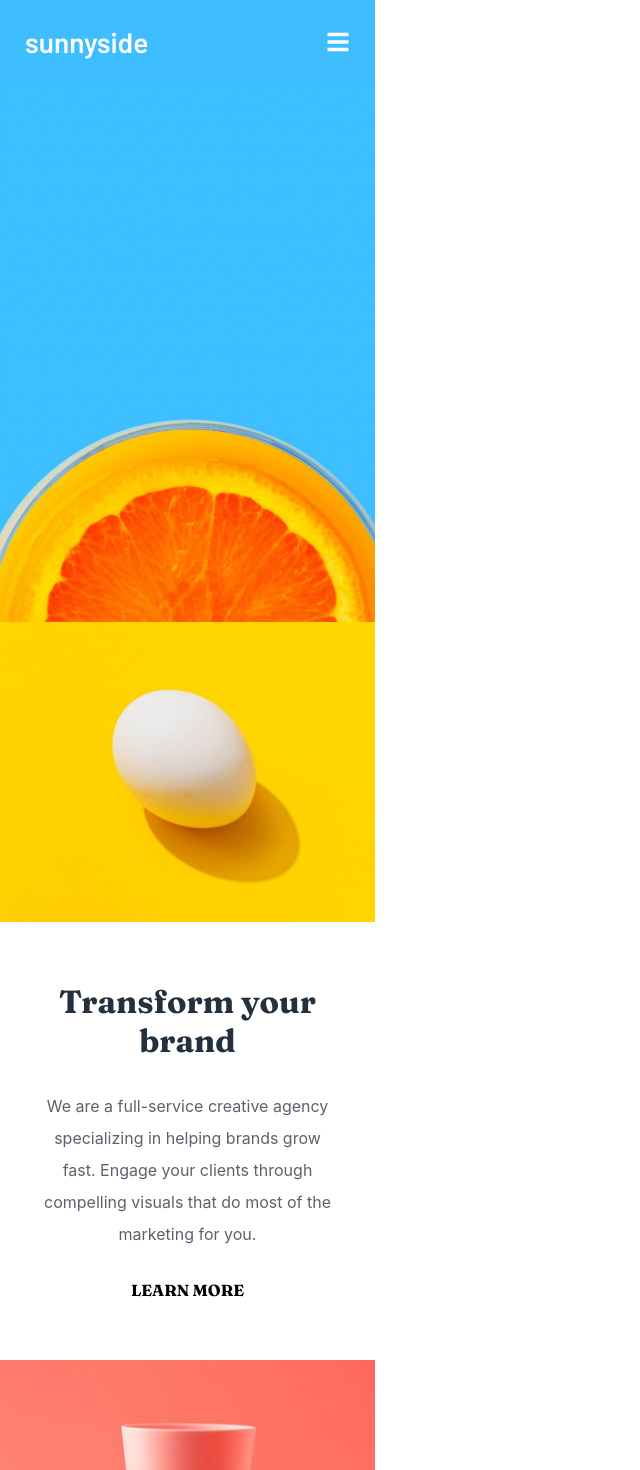
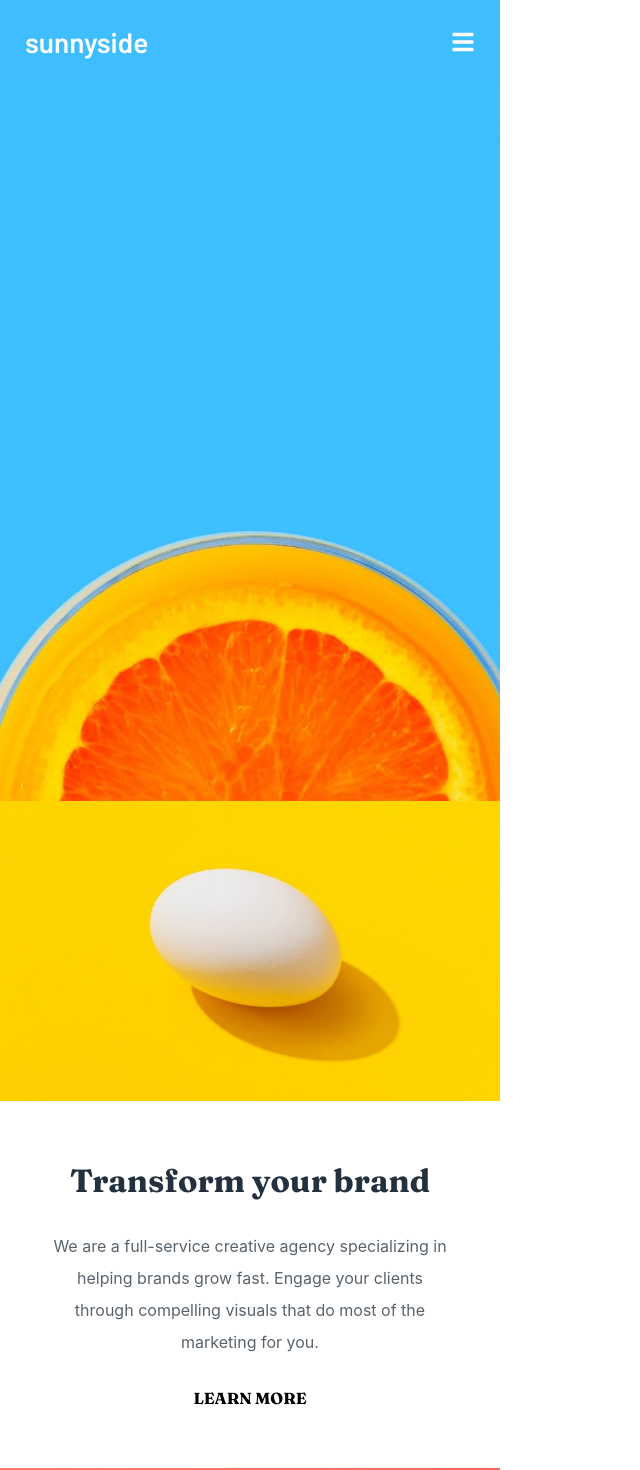
Before and after one commit to joegiuffrida/sunnyside-agency-landing-page, a Next.js app: page / in a window 1280 px wide. Shown: the top 1470 px of the page, without its empty margins (0-640 px from the left). Built offline with nearby package versions, Linux system fonts and the light colour scheme.

Commit message:
adjusted max width of containers

```diff
--- a/components/layout/Nav.module.css
+++ b/components/layout/Nav.module.css
@@ -3,7 +3,7 @@
   padding: 25px 25px;
   background-color: hsl(200, 99%, 62%);
   min-width: 320px;
-  max-width: 375px;
+  max-width: 500px;
 }
 
 .navHeader {
--- a/styles/Home.module.css
+++ b/styles/Home.module.css
@@ -44,7 +44,7 @@
 } */
 
 .heroContainer {
-  max-width: 375px;
+  max-width: 500px;
   min-width: 320px;
   /* max-height: 680px; */
 }
@@ -78,7 +78,7 @@
   display: flex;
   flex-direction: column;
   align-items: center;
-  max-width: 375px;
+  max-width: 500px;
   min-width: 320px;
   text-align: center;
 }
@@ -133,7 +133,7 @@
   display: flex;
   flex-direction: column;
   align-items: center;
-  max-width: 375px;
+  max-width: 500px;
   min-width: 320px;
   text-align: center;
 }
@@ -165,7 +165,7 @@
   flex-direction: column;
   align-items: center;
   text-align: center;
-  max-width: 375px;
+  max-width: 500px;
   min-width: 320px;
   line-height: 0;
 }
```
